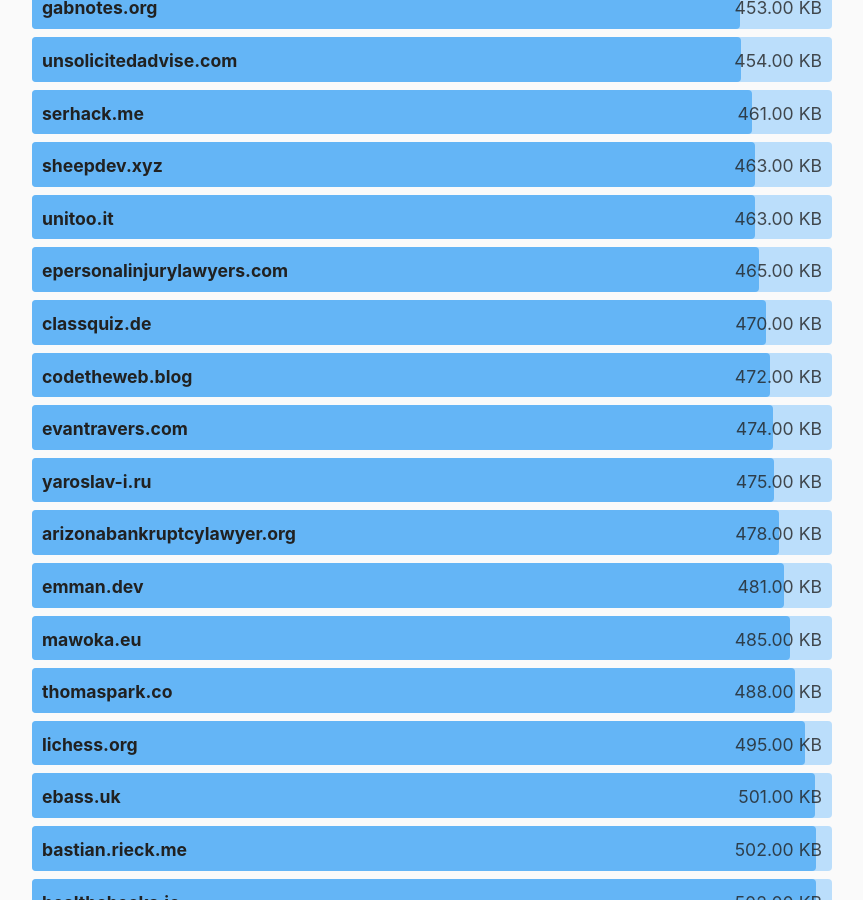
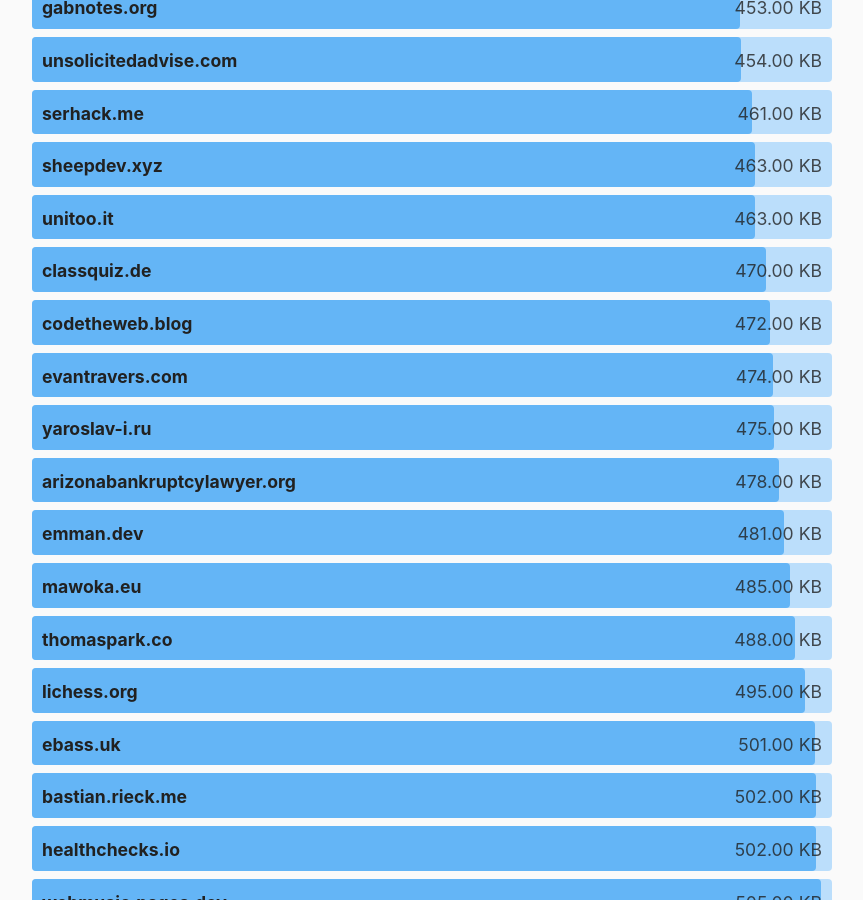
Before and after one commit to kevquirk/512kb.club, a Jekyll site: the page built from index.md, in a window 1280 px wide and 900 px high, scrolled down 27843 px. Shown: the whole window, without its empty margins (208-1071 px from the left). Built offline with Jekyll 4.4.1, drawn with Linux system fonts in a browser that asks for light colours.

Commit message:
removed epersonalinjurylawyers.com - seo spam

```diff
--- a/_data/sites.yml
+++ b/_data/sites.yml
@@ -833,11 +833,6 @@
   size: 205
   last_checked: 2022-09-19
 
-- domain: epersonalinjurylawyers.com
-  url: https://www.epersonalinjurylawyers.com/
-  size: 465
-  last_checked: 2022-08-04
-
 - domain: ericgardner.info
   url: https://ericgardner.info/
   size: 73.7
```
